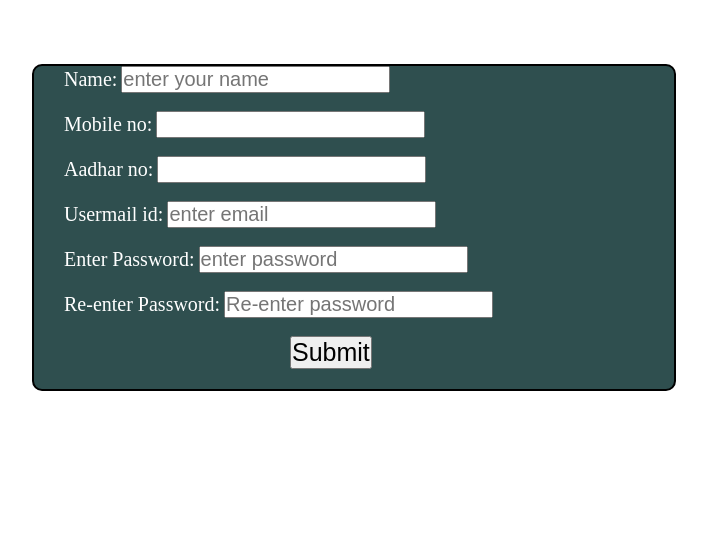
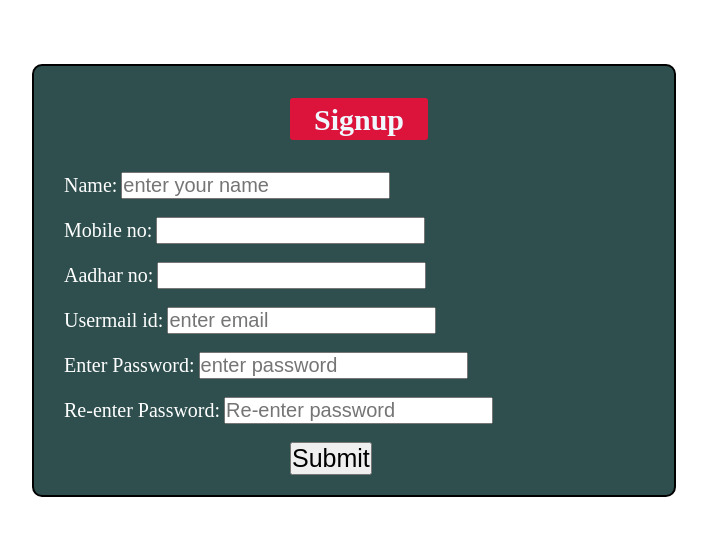
Before and after one commit to manoharreddy28950/day11-31r, a plain HTML site: page signup.html in a window 1280 px wide. Shown: the whole page, without its empty margins (224-931 px from the left). Drawn offline with Linux system fonts and the light colour scheme.

Commit message:
commited

```diff
--- a/signup.html
+++ b/signup.html
@@ -38,8 +38,24 @@
 
 
         #main form button:hover{
-            background-color: chocolate;
+            background-color:crimson;
             color:white;
+        }
+        #main form h2{
+            text-align: center;
+            font-size: 30px;
+
+            margin-bottom: 15px;
+            color: aliceblue;
+            background-color:crimson;
+            height: 4%;
+            width: 20%;
+            margin-left: 40%;
+            border-radius: 3px;
+            margin-top: 5%;
+            margin-bottom: 5%;
+            padding: 5px;
+
         }
 
 
@@ -49,7 +65,7 @@
 <body>
     <div id="main">
     <form action="">
-
+       <h2>Signup</h2>
         <label for="name">Name:</label>
         <input type="text" id="name" placeholder="enter your name" name="name" required><br>
         <br>
```
Also changed, not shown: forgot.html (+6 -3 lines), index.html (+1 -0 lines).
